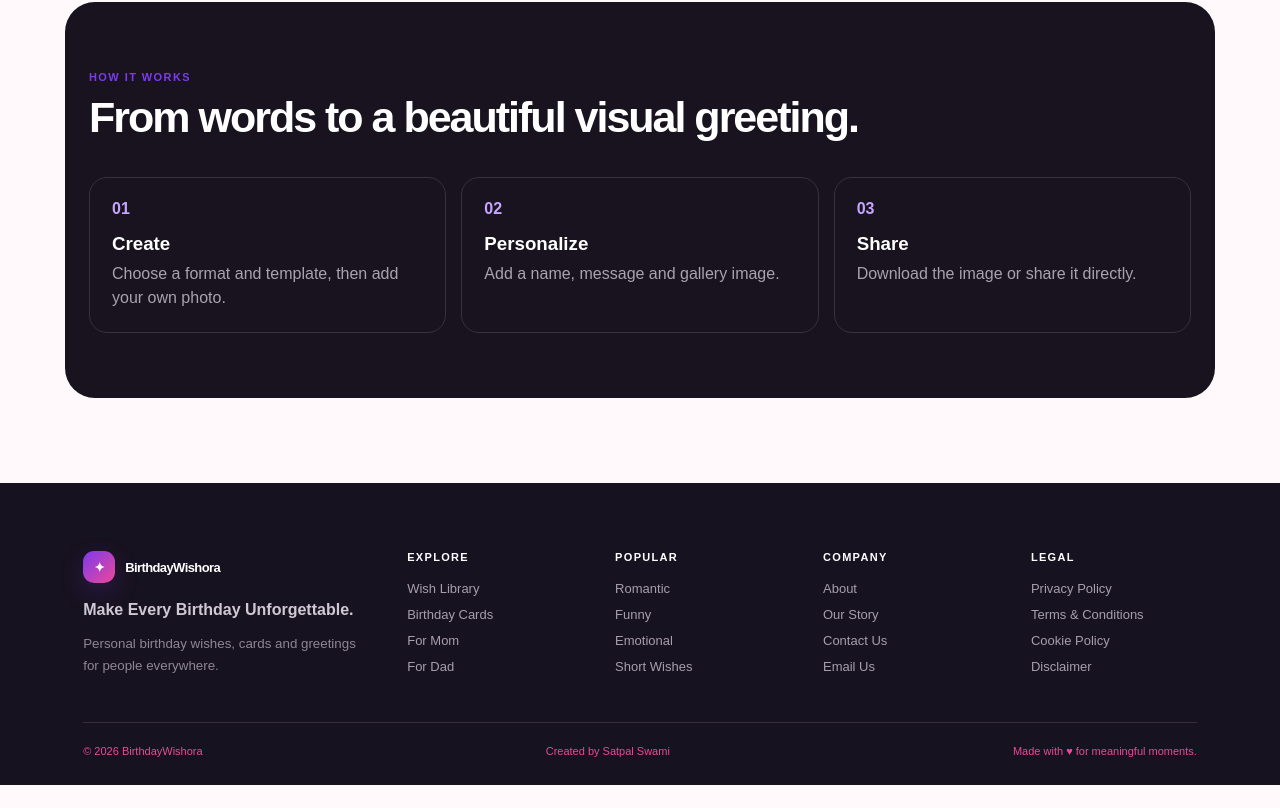
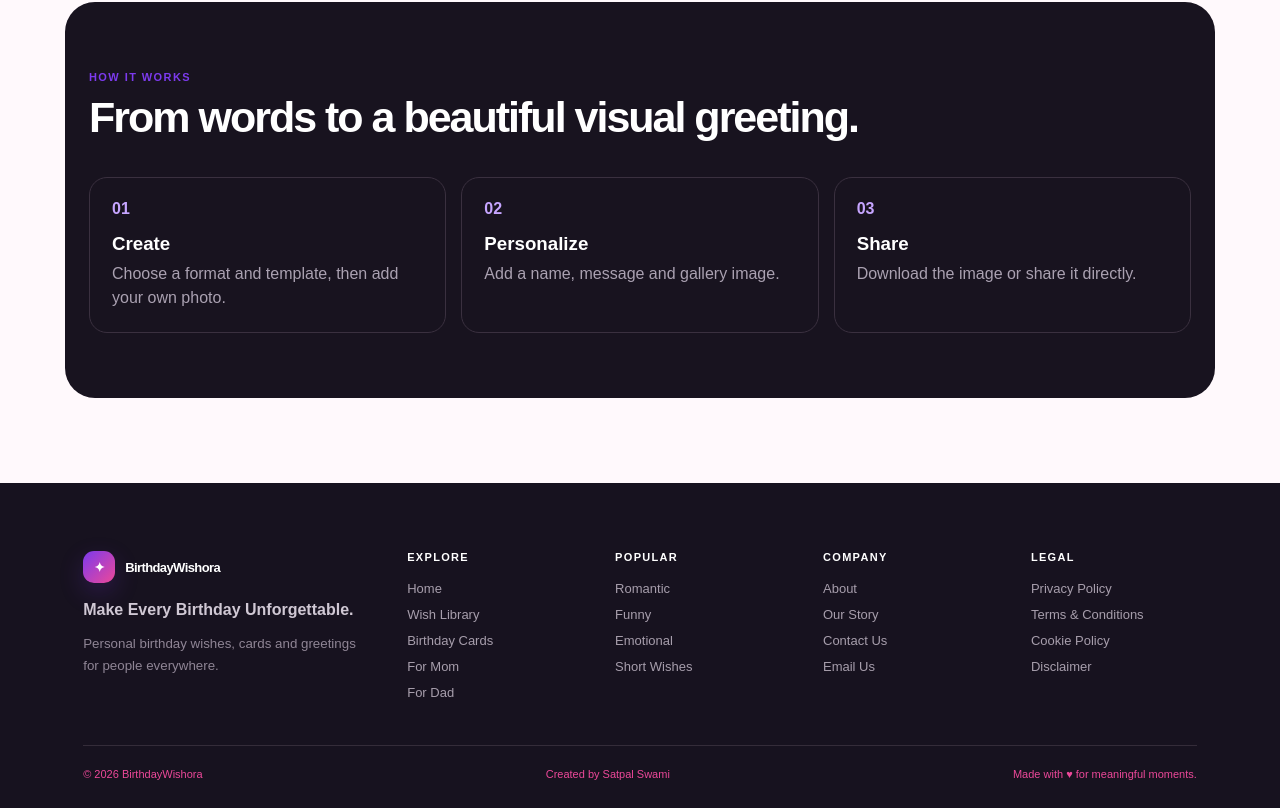
Before and after one commit to hsprivetsecret-dot/hs, a Next.js app: page /cards in a window 1280 px wide. Shown: the part 3484-4292 px from the top of the page. Before the commit the page ends 4269 px from the top, so only its background shows below. Built offline with nearby package versions, Linux system fonts and the light colour scheme; no server answers.

Commit message:
Add Home link to shared footer

```diff
--- a/components/site-shell.tsx
+++ b/components/site-shell.tsx
@@ -13,7 +13,7 @@ export function SiteFooter(){
  return <footer className="site-footer">
   <div className="footer-main">
    <div className="footer-brand"><Link className="brand footer-brand-link" href="/"><span className="brand-mark">✦</span><span>BirthdayWishora</span></Link><p>Make Every Birthday Unforgettable.</p><small>Personal birthday wishes, cards and greetings for people everywhere.</small></div>
-   <div><b>Explore</b><Link href="/wishes">Wish Library</Link><Link href="/cards">Birthday Cards</Link><Link href="/wishes/mom">For Mom</Link><Link href="/wishes/dad">For Dad</Link></div>
+   <div><b>Explore</b><Link href="/">Home</Link><Link href="/wishes">Wish Library</Link><Link href="/cards">Birthday Cards</Link><Link href="/wishes/mom">For Mom</Link><Link href="/wishes/dad">For Dad</Link></div>
    <div><b>Popular</b><Link href="/wishes/partner/romantic">Romantic</Link><Link href="/wishes/best-friend/funny">Funny</Link><Link href="/wishes/mom/emotional">Emotional</Link><Link href="/wishes/colleague/short">Short Wishes</Link></div>
    <div><b>Company</b><Link href="/about">About</Link><Link href="/our-story">Our Story</Link><Link href="/contact">Contact Us</Link><a href="mailto:satpalswami22742@gmail.com">Email Us</a></div>
    <div><b>Legal</b><Link href="/privacy-policy">Privacy Policy</Link><Link href="/terms-and-conditions">Terms & Conditions</Link><Link href="/cookie-policy">Cookie Policy</Link><Link href="/disclaimer">Disclaimer</Link></div>
```
